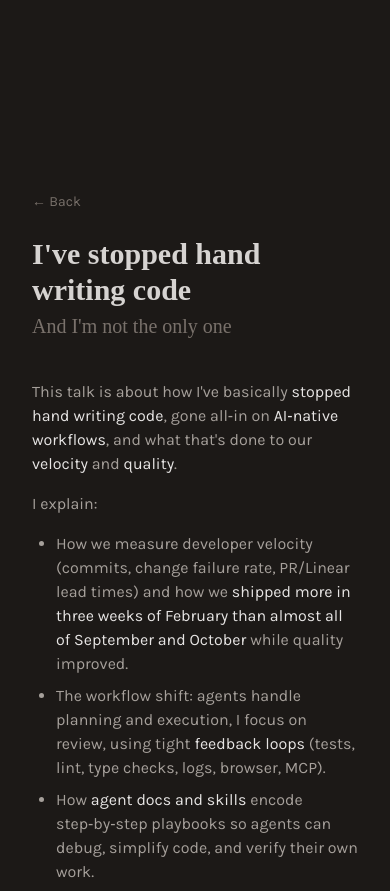
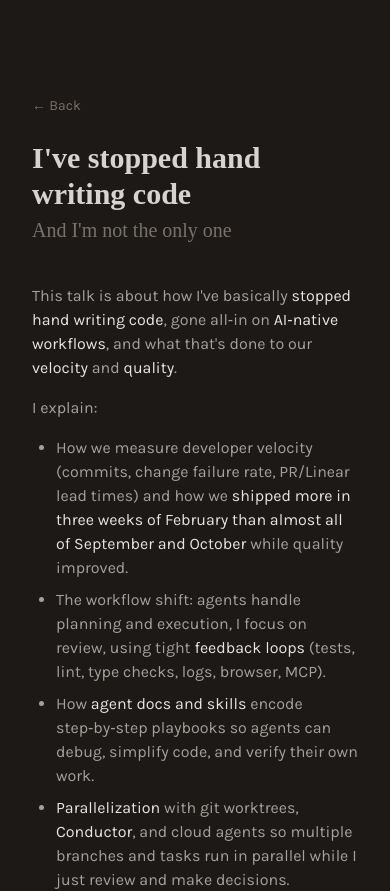
Before and after one commit to sahildmk/dmk-dev-v2, a Next.js app: page /talks/stopped-hand-writing-code in a window 390 px wide. Shown: the top 891 px of the page. Built offline with nearby package versions, Linux system fonts and the light colour scheme; a web font is replaced by a local one; what tailwindcss-motion would draw is missing.

Commit message:
Reduce top margin on mobile viewports
Drop mt-40 to mt-16 on mobile across home, talks, and London JS pages;
restore mt-40 at sm: breakpoint so desktop layout is unchanged.

https://claude.ai/code/session_01BNwuCMXzxiAuDUapKLmYwp

```diff
--- a/app/london-js-2026-02-25/page.tsx
+++ b/app/london-js-2026-02-25/page.tsx
@@ -17,7 +17,7 @@ const blurStyle =
 export default function LondonJS() {
   return (
     <main className="flex min-h-svh flex-col items-center justify-between p-8 text-stone-400 bg-stone-900 relative">
-      <div className="w-full md:w-xl lg:w-3xl mt-40 sm:space-y-10 space-y-10">
+      <div className="w-full md:w-xl lg:w-3xl mt-16 sm:mt-40 sm:space-y-10 space-y-10">
         <Link
           href="/"
           className={`text-sm text-stone-500 hover:text-stone-300 transition-colors duration-300 mb-6 block no-underline ${blurStyle} motion-delay-100`}
--- a/app/page.tsx
+++ b/app/page.tsx
@@ -10,7 +10,7 @@ const blurStyle =
 export default function Home() {
   return (
     <main className="flex min-h-svh flex-col items-center justify-between p-8 text-stone-400 bg-stone-900 relative">
-      <div className="md:w-xl lg:w-3xl mt-40 sm:space-y-10 space-y-10">
+      <div className="md:w-xl lg:w-3xl mt-16 sm:mt-40 sm:space-y-10 space-y-10">
         <section className="text-stone-300">
           <h1
             className={`text-3xl font-bold ${blurStyle} motion-delay-200 font-serif`}
--- a/app/talks/stopped-hand-writing-code/page.tsx
+++ b/app/talks/stopped-hand-writing-code/page.tsx
@@ -18,7 +18,7 @@ const blurStyle =
 export default function StoppedHandWritingCode() {
   return (
     <main className="flex min-h-svh flex-col items-center justify-between p-8 text-stone-400 bg-stone-900 relative">
-      <div className="w-full md:w-xl lg:w-3xl mt-40 sm:space-y-10 space-y-10">
+      <div className="w-full md:w-xl lg:w-3xl mt-16 sm:mt-40 sm:space-y-10 space-y-10">
         <Link
           href="/"
           className={`text-sm text-stone-500 hover:text-stone-300 transition-colors duration-300 mb-6 block no-underline ${blurStyle} motion-delay-100`}
```
